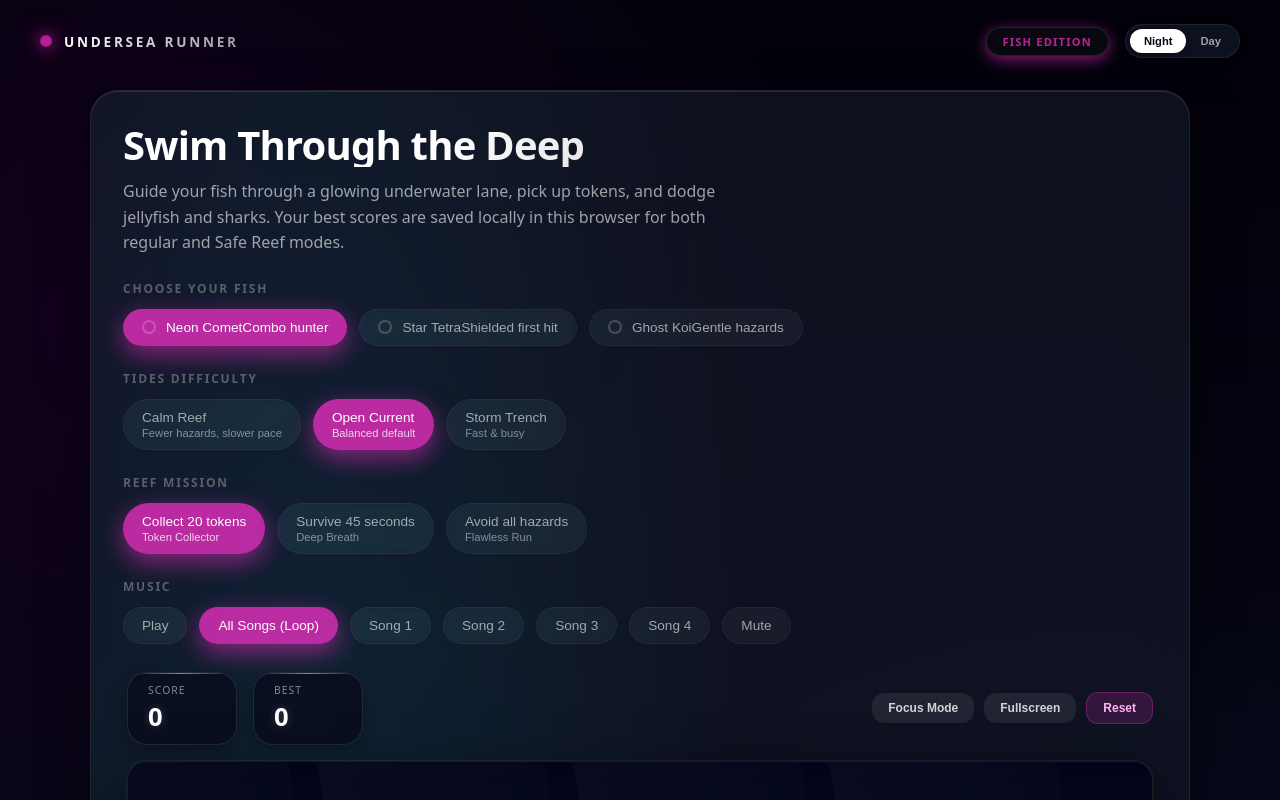
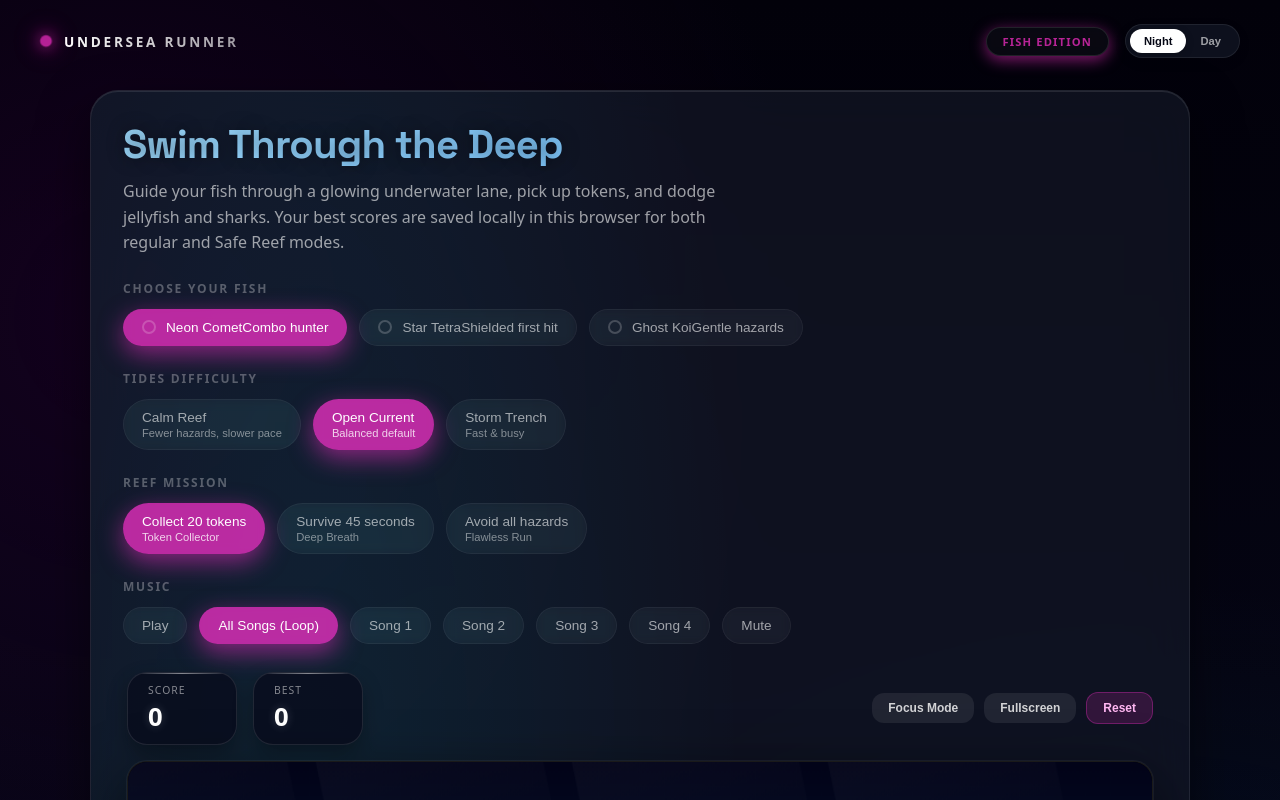
Before and after one commit to jessicacousins/react_runner_game, a React (Vite) app: page / in a window 1280 px wide. Shown: the top 800 px of the page. Built offline with nearby package versions, Linux system fonts and the light colour scheme.

Commit message:
fixed title styles

```diff
--- a/src/index.css
+++ b/src/index.css
@@ -1,3 +1,5 @@
+@import url("https://fonts.googleapis.com/css2?family=Space+Grotesk:wght@500;700&display=swap");
+
 :root {
   --bg-deep: #050714;
   --bg-surface: rgba(255, 255, 255, 0.03);
@@ -19,6 +21,9 @@
 
   --ease-bounce: cubic-bezier(0.34, 1.56, 0.64, 1);
   --ease-smooth: cubic-bezier(0.4, 0, 0.2, 1);
+
+  --heading-main: #9fdcff; /* light aqua dark mode */
+  --heading-accent: #5bb2ff; /* dark blue light mode */
 }
 
 .app-root.theme-light {
@@ -37,6 +42,9 @@
 
   --shadow-float: 0 20px 50px rgba(0, 100, 120, 0.15);
   --shadow-inner: inset 0 1px 0 rgba(255, 255, 255, 0.8);
+
+  --heading-main: #0b4975; /* heading dark blue */
+  --heading-accent: #0f74bf; /* header brighter blue accent */
 }
 
 *,
@@ -233,9 +241,18 @@
   font-size: clamp(1.8rem, 4vw, 2.5rem);
   letter-spacing: -0.02em;
   line-height: 1.1;
-  background: linear-gradient(135deg, var(--text-main) 30%, var(--text-muted));
+
+  font-family: "Space Grotesk", system-ui, -apple-system, "Segoe UI", sans-serif;
+
+  background: linear-gradient(
+    135deg,
+    var(--heading-main),
+    var(--heading-accent)
+  );
   -webkit-background-clip: text;
   -webkit-text-fill-color: transparent;
+
+  text-shadow: 0 0 18px rgba(0, 0, 0, 0.45);
 }
 
 .shell-header p {
```
